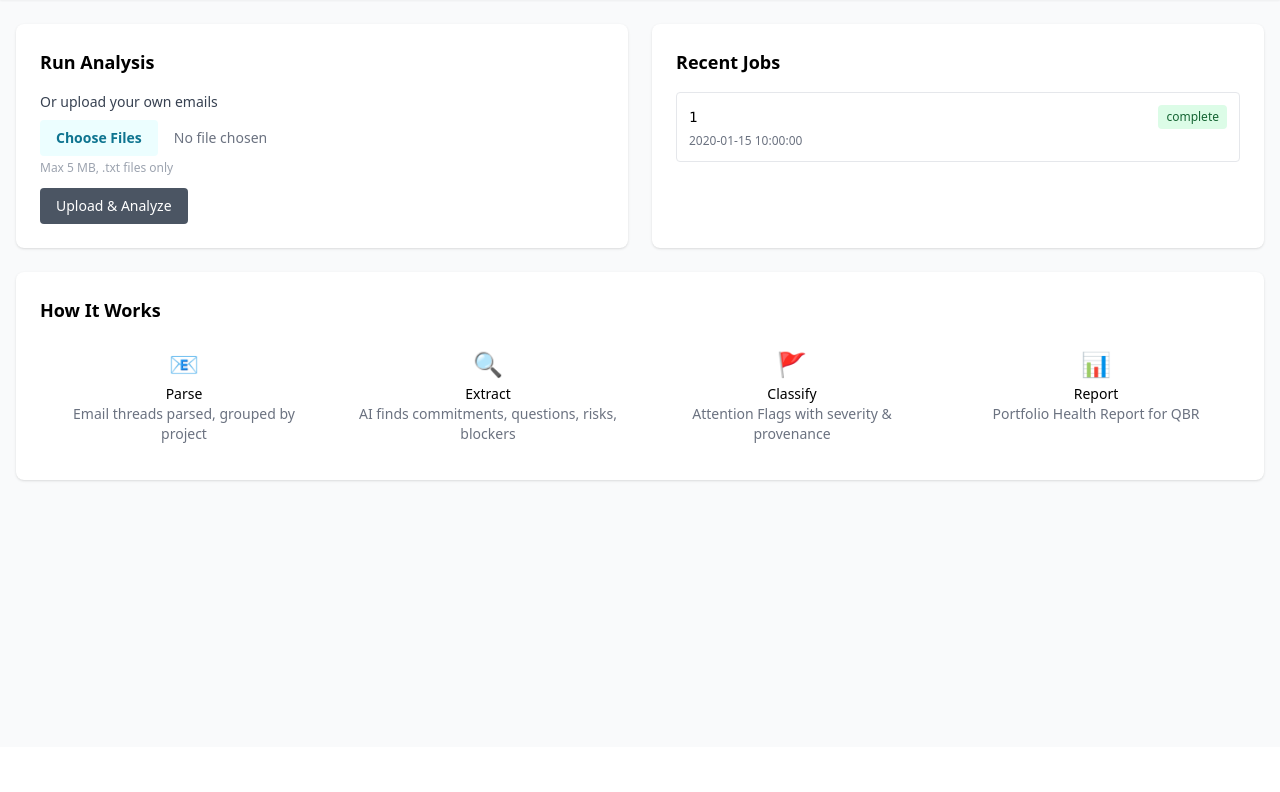
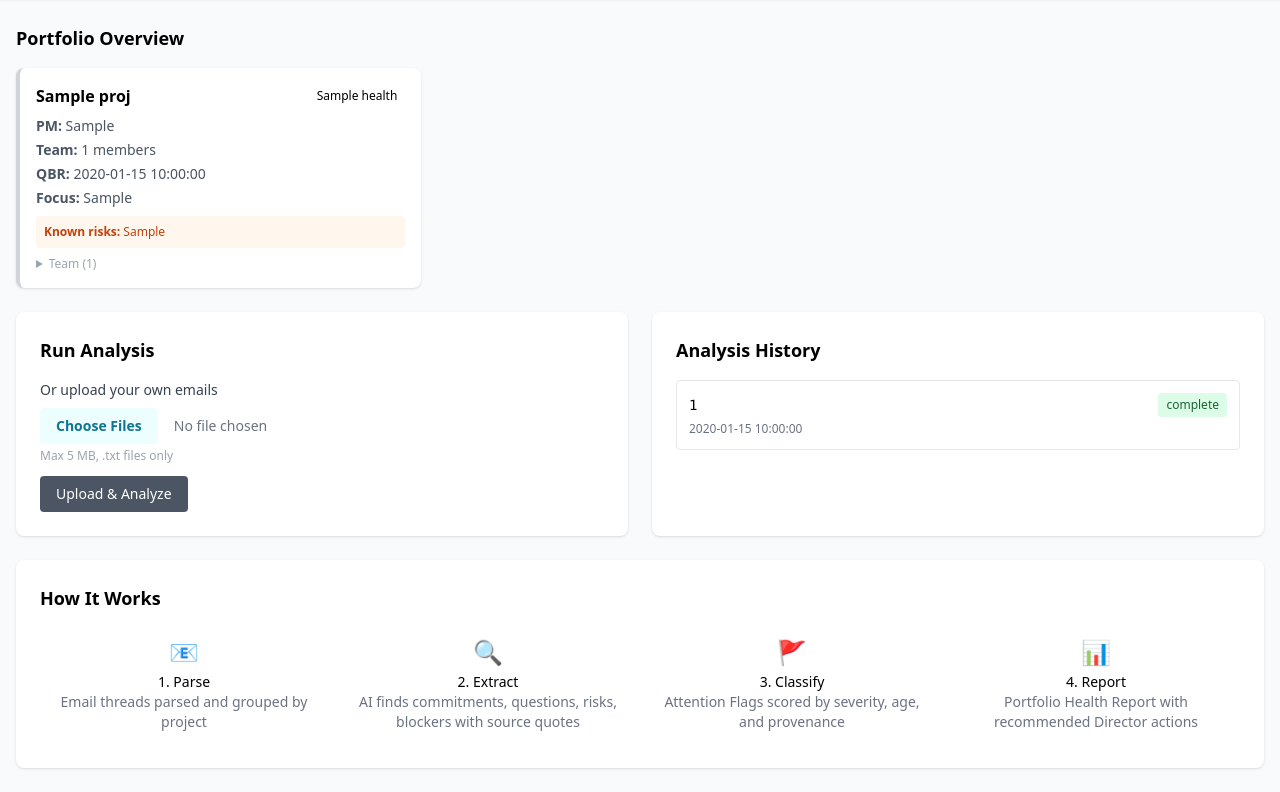
Before and after one commit to peterkolcza/attrecto-qbr-task, a FastAPI app: template src/qbr_web/templates/index.html in a window 1280 px wide. Shown: the part 53-845 px from the top of the page. Before the commit the page ends 535 px from the top, so only its background shows below. Run offline with FastAPI, Linux system fonts and the light colour scheme; the template is opened without the code that fills it: most values are stand-ins (such as "Sample title", 1, 10 or a date in 2020); some libraries are stand-ins or nearby versions.

Commit message:
feat(demo): seed data, project dashboard, and portfolio overview (#27)
Closes #14

- Demo seed data: 3 pre-loaded projects (Phoenix, Omicron, DivatKirály) with
  team rosters, Q3 focus, known risks, QBR dates
- Dashboard: portfolio overview cards with health indicators, team details,
  known risks (collapsible)
- `qbr seed-demo` CLI command shows pre-loaded project data
- Updated index template: project cards + "Process Demo Emails" flow
- Web app passes seed data to landing page

```diff
--- a/src/qbr_web/app.py
+++ b/src/qbr_web/app.py
@@ -25,6 +25,7 @@ from qbr.models import ExtractedItem  # noqa: TC001
 from qbr.parser import parse_all_emails
 from qbr.pipeline import run_pipeline_for_thread
 from qbr.report import build_report_json, generate_report
+from qbr.seed import get_demo_projects
 
 load_dotenv()
 logger = logging.getLogger(__name__)
@@ -50,6 +51,7 @@ async def index(request: Request):
         context={
             "jobs": list(jobs.items()),
             "has_sample_data": SAMPLE_DATA_DIR.exists(),
+            "projects": get_demo_projects(),
         },
     )
 
--- a/src/qbr_web/templates/index.html
+++ b/src/qbr_web/templates/index.html
@@ -1,6 +1,46 @@
 {% extends "base.html" %}
-{% block title %}QBR — Dashboard{% endblock %}
+{% block title %}QBR — Director Dashboard{% endblock %}
 {% block content %}
+
+<!-- Project Portfolio Overview -->
+<h2 class="text-lg font-semibold mb-4">Portfolio Overview</h2>
+<div class="grid grid-cols-1 md:grid-cols-3 gap-4 mb-6">
+    {% for proj in projects %}
+    <div class="bg-white rounded-lg shadow p-4 border-l-4
+        {% if proj.health == 'critical' %}border-red-500
+        {% elif proj.health == 'warning' %}border-yellow-500
+        {% elif proj.health == 'good' %}border-green-500
+        {% else %}border-gray-300{% endif %}">
+        <div class="flex items-center justify-between mb-2">
+            <h3 class="font-semibold">{{ proj.name }}</h3>
+            <span class="text-xs px-2 py-1 rounded
+                {% if proj.health == 'unknown' %}bg-gray-100 text-gray-600{% endif %}">
+                {% if proj.health == 'unknown' %}Pending analysis{% else %}{{ proj.health }}{% endif %}
+            </span>
+        </div>
+        <div class="text-sm text-gray-600 space-y-1">
+            <p><strong>PM:</strong> {{ proj.pm.split('(')[0] }}</p>
+            <p><strong>Team:</strong> {{ proj.team_size }} members</p>
+            <p><strong>QBR:</strong> {{ proj.qbr_date }}</p>
+            <p><strong>Focus:</strong> {{ proj.q3_focus[:80] }}{% if proj.q3_focus|length > 80 %}...{% endif %}</p>
+        </div>
+        {% if proj.known_risks %}
+        <div class="mt-2 text-xs text-orange-700 bg-orange-50 p-2 rounded">
+            <strong>Known risks:</strong> {{ proj.known_risks }}
+        </div>
+        {% endif %}
+        <details class="mt-2">
+            <summary class="text-xs text-gray-400 cursor-pointer">Team ({{ proj.team|length }})</summary>
+            <ul class="text-xs text-gray-500 mt-1 space-y-0.5">
+                {% for member in proj.team %}
+                <li>{{ member.name }} — {{ member.role }}</li>
+                {% endfor %}
+            </ul>
+        </details>
+    </div>
+    {% endfor %}
+</div>
+
 <div class="grid grid-cols-1 lg:grid-cols-2 gap-6">
     <!-- Run Analysis Card -->
     <div class="bg-white rounded-lg shadow p-6">
@@ -10,9 +50,9 @@
         <form action="/analyze" method="post" class="mb-4">
             <button type="submit"
                     class="w-full bg-cyan-600 text-white py-3 px-4 rounded-lg hover:bg-cyan-700 transition font-medium">
-                Run Demo (18 sample emails)
+                Process Demo Emails (18 threads, 3 projects)
             </button>
-            <p class="text-sm text-gray-500 mt-2">Analyzes the bundled sample emails from 3 projects: Phoenix, Omicron, DivatKirály</p>
+            <p class="text-sm text-gray-500 mt-2">Watch the system process each email thread in real-time and see the dashboard update with Attention Flags</p>
         </form>
         <hr class="my-4">
         {% endif %}
@@ -31,7 +71,7 @@
 
     <!-- Recent Jobs Card -->
     <div class="bg-white rounded-lg shadow p-6">
-        <h2 class="text-lg font-semibold mb-4">Recent Jobs</h2>
+        <h2 class="text-lg font-semibold mb-4">Analysis History</h2>
         {% if jobs %}
         <div class="space-y-3">
             {% for job_id, job in jobs %}
@@ -51,7 +91,7 @@
             {% endfor %}
         </div>
         {% else %}
-        <p class="text-gray-500 text-sm">No jobs yet. Run an analysis to get started.</p>
+        <p class="text-gray-500 text-sm">No analysis runs yet. Click "Process Demo Emails" to see the system in action.</p>
         {% endif %}
     </div>
 </div>
@@ -62,23 +102,23 @@
     <div class="grid grid-cols-1 md:grid-cols-4 gap-4 text-sm">
         <div class="text-center p-3">
             <div class="text-2xl mb-1">📧</div>
-            <div class="font-medium">Parse</div>
-            <div class="text-gray-500">Email threads parsed, grouped by project</div>
+            <div class="font-medium">1. Parse</div>
+            <div class="text-gray-500">Email threads parsed and grouped by project</div>
         </div>
         <div class="text-center p-3">
             <div class="text-2xl mb-1">🔍</div>
-            <div class="font-medium">Extract</div>
-            <div class="text-gray-500">AI finds commitments, questions, risks, blockers</div>
+            <div class="font-medium">2. Extract</div>
+            <div class="text-gray-500">AI finds commitments, questions, risks, blockers with source quotes</div>
         </div>
         <div class="text-center p-3">
             <div class="text-2xl mb-1">🚩</div>
-            <div class="font-medium">Classify</div>
-            <div class="text-gray-500">Attention Flags with severity & provenance</div>
+            <div class="font-medium">3. Classify</div>
+            <div class="text-gray-500">Attention Flags scored by severity, age, and provenance</div>
         </div>
         <div class="text-center p-3">
             <div class="text-2xl mb-1">📊</div>
-            <div class="font-medium">Report</div>
-            <div class="text-gray-500">Portfolio Health Report for QBR</div>
+            <div class="font-medium">4. Report</div>
+            <div class="text-gray-500">Portfolio Health Report with recommended Director actions</div>
         </div>
     </div>
 </div>
```
Also changed, not shown: src/qbr/cli.py (+17 -2 lines), src/qbr/seed.py (added, +75 -0 lines), tests/test_web.py (+1 -1 lines).
